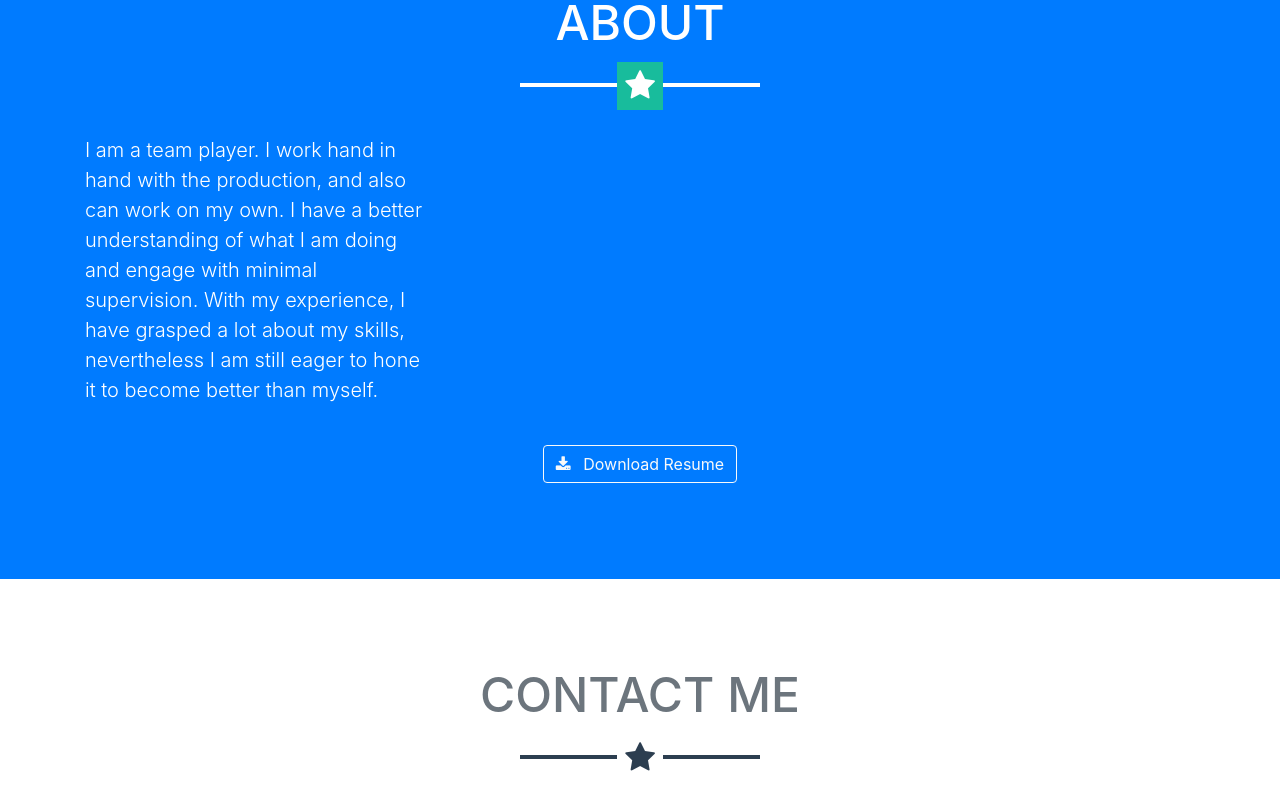
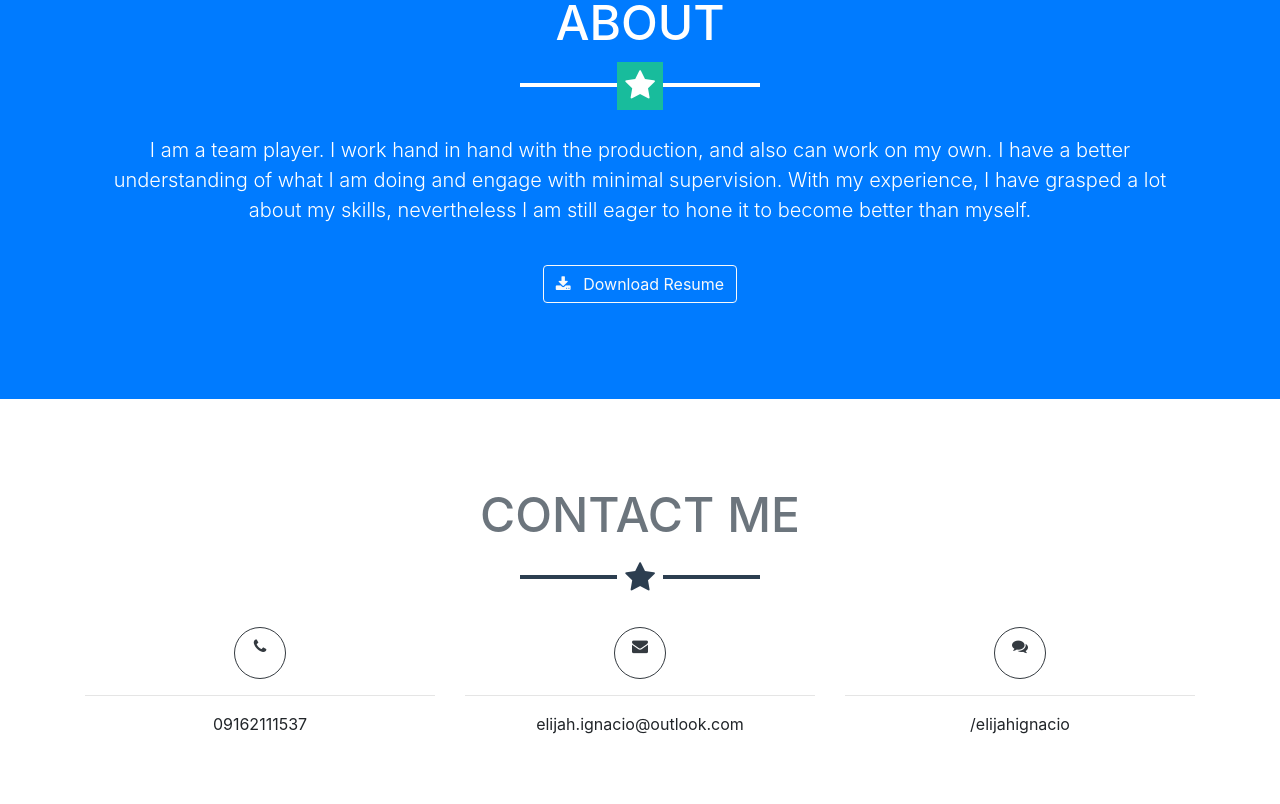
Before and after one commit to Joogy/portfolio, a website with bundled scripts: page index.html in a window 1280 px wide. Shown: the part 1875-2679 px from the top of the page. Built offline with nearby package versions, Linux system fonts and the light colour scheme.

Commit message:
contact form removed replaced with link

```diff
--- a/index.html
+++ b/index.html
@@ -169,8 +169,8 @@
         <h2 class="text-center text-uppercase text-white">About</h2>
         <hr class="star-light mb-5">
         <div class="row">
-          <div class="col-4">
-            <p class="lead">I am a team player. I work hand in hand with the production, and also can work on my own. I have a better understanding of what I am doing and engage with minimal supervision. With my experience, I have grasped a lot about my skills, nevertheless I am still eager to hone it to become better than myself.</p>
+          <div class="col-12">
+            <p class="lead text-center">I am a team player. I work hand in hand with the production, and also can work on my own. I have a better understanding of what I am doing and engage with minimal supervision. With my experience, I have grasped a lot about my skills, nevertheless I am still eager to hone it to become better than myself.</p>
           </div>
         </div>
         <div class="text-center mt-4">
@@ -188,8 +188,27 @@
         <h2 class="text-center text-uppercase text-secondary mb-0">Contact Me</h2>
         <hr class="star-dark mb-5">
         <div class="row">
-          <div class="col-lg-8 mx-auto">
+          <div class="col text-center">
+            <span class="btn btn-outline-dark btn-social text-center rounded-circle">
+              <i class="fa fa-fw fa-phone"></i>
+            </span>
+            <hr>
+            <p>09162111537</p>
 
+          </div>
+          <div class="col text-center">
+              <a class="btn btn-outline-dark btn-social text-center rounded-circle" href="mailto:elijah.ignacio@outlook.com">
+                  <i class="fa fa-fw fa-envelope"></i>
+              </a>
+              <hr>
+              <p>elijah.ignacio@outlook.com</p>
+          </div>
+          <div class="col text-center">
+              <a class="btn btn-outline-dark btn-social text-center rounded-circle" href="https://www.messenger.com/t/elijahignacio">
+                <i class="fa fa-fw fa-comments"></i>
+              </a>
+              <hr>
+              <p>/elijahignacio</p>
           </div>
         </div>
       </div>
```
